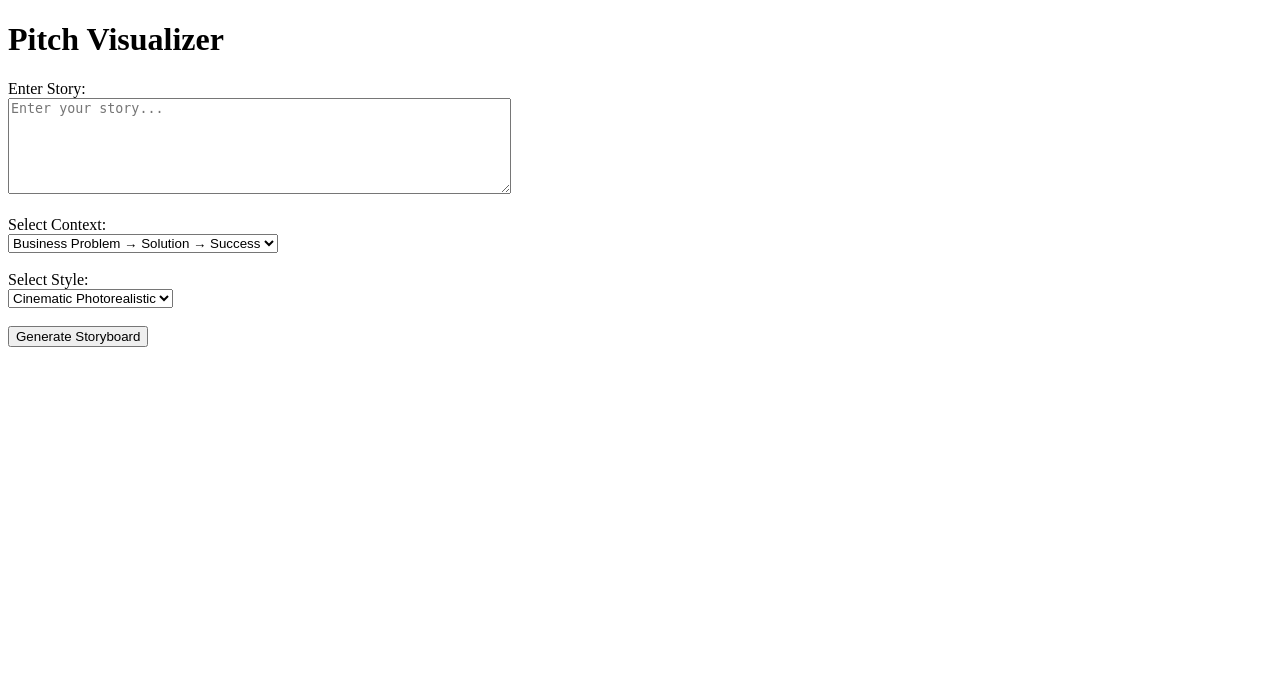
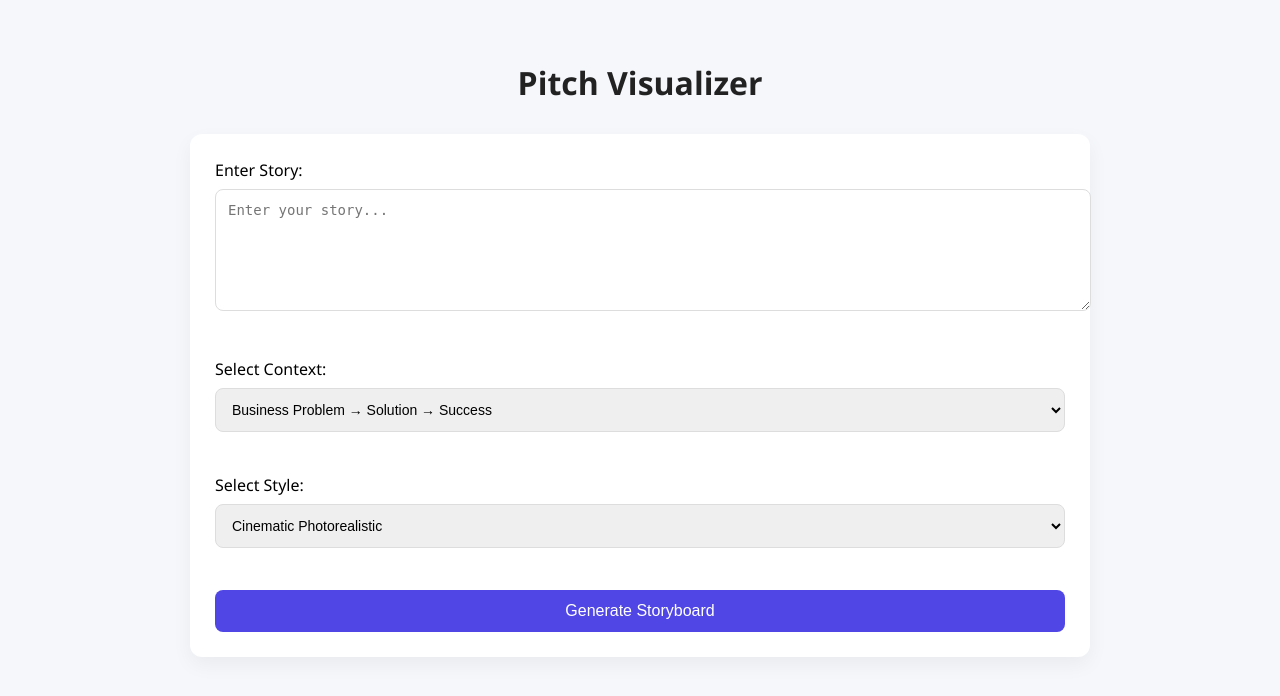
Before and after one commit to SASakhare/Pitch_Visualizer, a FastAPI app: page / in a window 1280 px wide. Shown: the top 696 px of the page. Run offline with FastAPI, Linux system fonts and the light colour scheme.

Commit message:
css added to index.html

```diff
--- a/static/style.css
+++ b/static/style.css
@@ -0,0 +1,95 @@
+/* Reset */
+body {
+    font-family: 'Segoe UI', Tahoma, sans-serif;
+    background: #f5f7fb;
+    margin: 0;
+    padding: 0;
+}
+
+/* Container */
+.container {
+    max-width: 900px;
+    margin: auto;
+    padding: 40px;
+}
+
+/* Title */
+h1 {
+    text-align: center;
+    color: #222;
+    margin-bottom: 30px;
+}
+
+/* Form */
+form {
+    background: white;
+    padding: 25px;
+    border-radius: 12px;
+    box-shadow: 0 8px 20px rgba(0,0,0,0.05);
+}
+
+/* Inputs */
+textarea, select {
+    width: 100%;
+    padding: 12px;
+    margin-top: 8px;
+    margin-bottom: 20px;
+    border-radius: 8px;
+    border: 1px solid #ddd;
+    font-size: 14px;
+}
+
+/* Button */
+button {
+    width: 100%;
+    padding: 12px;
+    background: #4f46e5;
+    color: white;
+    border: none;
+    border-radius: 8px;
+    font-size: 16px;
+    cursor: pointer;
+}
+
+button:hover {
+    background: #4338ca;
+}
+
+/* Storyboard Grid */
+.grid {
+    display: grid;
+    grid-template-columns: repeat(auto-fit, minmax(280px, 1fr));
+    gap: 20px;
+}
+
+/* Card */
+.card {
+    background: white;
+    padding: 15px;
+    border-radius: 12px;
+    box-shadow: 0 6px 16px rgba(0,0,0,0.05);
+}
+
+/* Image */
+.card img {
+    width: 100%;
+    border-radius: 10px;
+}
+
+/* Caption */
+.caption {
+    margin-top: 10px;
+    font-weight: 600;
+    color: #333;
+}
+
+/* Back button */
+.back-btn {
+    margin-top: 20px;
+    display: inline-block;
+    padding: 10px 15px;
+    background: #e5e7eb;
+    border-radius: 8px;
+    text-decoration: none;
+    color: #333;
+}
--- a/templates/index.html
+++ b/templates/index.html
@@ -2,23 +2,31 @@
 <html>
 <head>
     <title>Pitch Visualizer</title>
+    <link rel="stylesheet" href="/static/style.css">
 </head>
-<body>
+<body class="body">
 
-<h1>Pitch Visualizer</h1>
+<div class="container">
 
-<form action="/generate" method="post">
+<h1 class="title">Pitch Visualizer</h1>
+
+<form action="/generate" method="post" class="form">
 
     <!-- USER INPUT -->
-    <label>Enter Story:</label><br>
-    <textarea name="text" rows="6" cols="60"
-        placeholder="Enter your story..."></textarea>
+    <label class="label">Enter Story:</label><br>
+    <textarea
+        name="text"
+        rows="6"
+        cols="60"
+        placeholder="Enter your story..."
+        class="textarea"
+    ></textarea>
 
     <br><br>
 
     <!-- CONTEXT DROPDOWN -->
-    <label>Select Context:</label><br>
-    <select name="context">
+    <label class="label">Select Context:</label><br>
+    <select name="context" class="select">
         <option value="business problem solution success">Business Problem → Solution → Success</option>
         <option value="corporate transformation story">Corporate Transformation</option>
         <option value="customer journey experience">Customer Journey</option>
@@ -32,8 +40,8 @@
     <br><br>
 
     <!-- STYLE DROPDOWN -->
-    <label>Select Style:</label><br>
-    <select name="style">
+    <label class="label">Select Style:</label><br>
+    <select name="style" class="select">
         <option value="cinematic photorealistic">Cinematic Photorealistic</option>
         <option value="modern clean minimal">Modern Clean</option>
         <option value="futuristic sci-fi neon">Futuristic Sci-Fi</option>
@@ -48,9 +56,13 @@
 
     <br><br>
 
-    <button type="submit">Generate Storyboard</button>
+    <button type="submit" class="button">
+        Generate Storyboard
+    </button>
 
 </form>
 
+</div>
+
 </body>
 </html>
```
